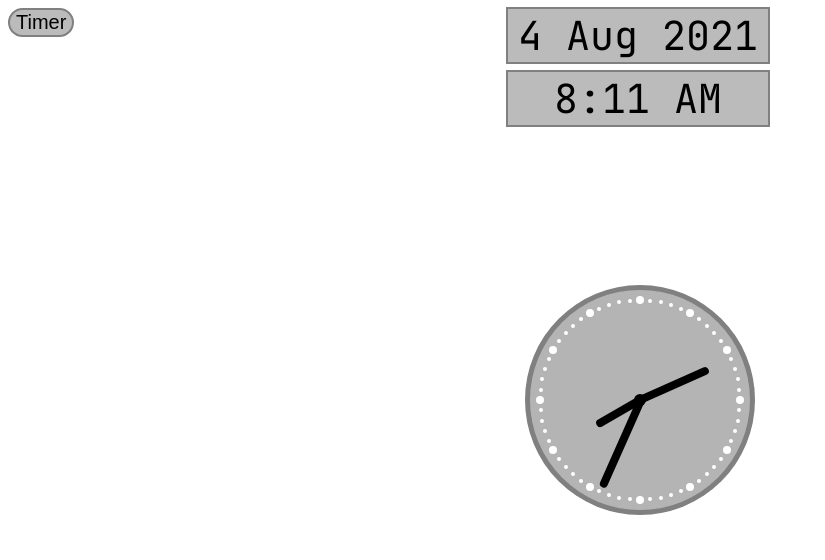
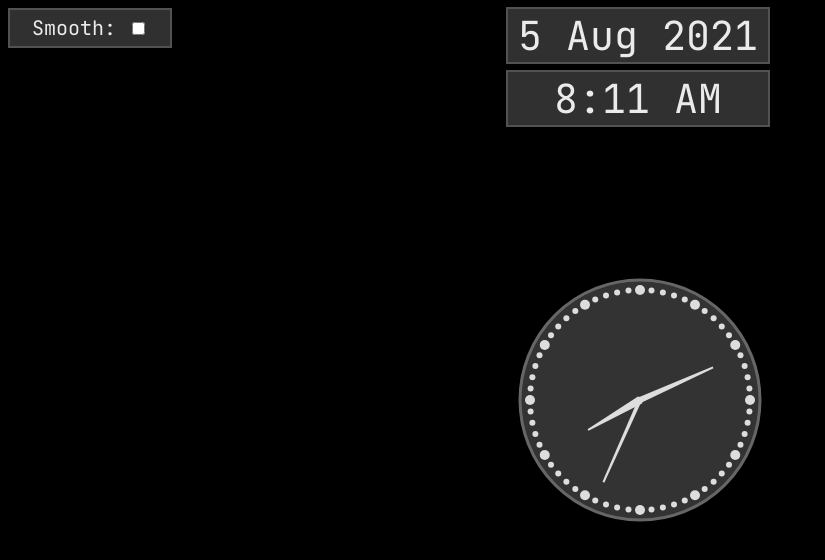
Before and after one commit to MunchDuster/clockify, a plain HTML site: page index.html in a window 1280 px wide. Shown: the whole page, without its empty margins (0-825 px from the left). Drawn offline with Linux system fonts and the light colour scheme.

Commit message:
Replace clock elements instead using html canvas Drak theme Remove timer button Added smooth button Added tick sound (Not synced)

```diff
--- a/index.html
+++ b/index.html
@@ -7,22 +7,17 @@
 <link href="https://fonts.googleapis.com/css2?family=JetBrains+Mono&display=swap" rel="stylesheet">
 </head>
 <body style="font-family: 'JetBrains Mono';">
-<button id="timer">Timer</button>
+<div class="settingsBox">
+	<label for="smoothBox">Smooth: </label><input type="checkbox" id="smoothBox" />
+</div>
 <div class="wordBox" id="date"></div>
 <div class="wordBox" id="time" style="top:70px;"></div>
-<div class="outerRound"></div>
-<div class="innerRound"></div>
-<div id="dotHolder"></div>
-<div id="secHand" class="secHand">
-	<div  style="border-radius:100px; bottom: 50px;width: 8px; height: 100px; background-color: black;"></div>
-</div>
-<div id="minHand" class="minHand">
-	<div class="minHandInner"></div>
-</div>
-<div id="hrHand" class="hrHand">
-	<div class="hrHandInner"></div>
-</div>
-<div class="centerDot"></div>
+<canvas id="canvas" width="300px" height="300px"></canvas>
+
+<audio autoplay loop>
+	<source src="tick.mp3" type="audio/mp3">
+</audio>
+
 <script src="script.js"></script>
 </body>
 </html>
--- a/script.js
+++ b/script.js
@@ -1,30 +1,52 @@
-var secHand = document.getElementById("secHand");
-var minHand = document.getElementById("minHand");
-var hrHand = document.getElementById("hrHand");
-var time = document.getElementById("time");
-var date = document.getElementById("date");
-function ticky(){
-	var realtime = new Date();
+const clockBorderThickness = 3;
+const clockRadius = 120;
 
-	date.innerText =  getDate(realtime.getMonth(),realtime.getFullYear(),realtime.getDay());
-	time.innerText = getTime(realtime.getSeconds(),realtime.getMinutes(),realtime.getHours());
-	secHand.style.transform = 'rotate(' + (realtime.getSeconds() * 6) +  'deg)';
-	minHand.style.transform = 'rotate(' + (realtime.getMinutes() * 6) + 'deg)';
-	hrHand.style.transform = 'rotate(' + (realtime.getHours() * 30) + 'deg)';
+//colors
+const handColor = "#ddd";
+const dotsColor = "#ddd";
+const clockBackground = "#333";
+const clockBorder = "#666";
+
+const DegToRad = Math.PI / 180;
+
+const time = document.getElementById("time");
+const date = document.getElementById("date");
+const timerBox = document.getElementById("timerBox");
+const canvas = document.getElementById("canvas");
+const smoothBox = document.getElementById("smoothBox");
+
+const ctx = canvas.getContext("2d");
+
+var realtime;
+function ticky() {
+  realtime = new Date();
+
+  date.innerText = getDate(
+    realtime.getMonth(),
+    realtime.getFullYear(),
+    realtime.getDate()
+  );
+  time.innerText = getTime(
+    realtime.getSeconds(),
+    realtime.getMinutes(),
+    realtime.getHours()
+  );
+  updateCanvas();
+  window.requestAnimationFrame(ticky);
 }
-function getTime(seconds,minutes,hours){
+function getTime(seconds, minutes, hours) {
   var str;
-	var mins = minutes < 10 ? '0' + minutes : minutes;
+  var mins = minutes < 10 ? "0" + minutes : minutes;
   if (hours > 12) {
     str = hours - 12 + ":" + mins + " PM";
-	}else{
+  } else {
     str = hours + ":" + mins + " AM";
   }
 
   return str;
 }
-function getDate(month,year,day){
-	var str = day + ' ';
+function getDate(month, year, day) {
+  var str = day + " ";
   const monthNames = [
     "Jan",
     "Feb",
@@ -39,42 +61,138 @@ function getDate(month,year,day){
     "Nov",
     "Dec",
   ];
-	str += monthNames[month] + ' ' + year;
+  str += monthNames[month] + " " + year;
   return str;
 }
-ticky();
-setInterval(ticky,1000);
+function updateCanvas() {
+  ClearCanvas();
+  DrawClockBack();
+  DrawPoints();
+  DrawHands();
+}
+function ClearCanvas() {
+  ctx.clearRect(0, 0, canvas.width, canvas.height);
+}
+function DrawClockBack() {
+  //Clock background
+  ctx.beginPath();
+  ctx.fillStyle = clockBackground;
+  ctx.arc(canvas.width / 2, canvas.height / 2, clockRadius, 0, Math.PI * 2);
+  ctx.fill();
 
+  //Clock border
+  ctx.strokeStyle = clockBorder;
+  ctx.lineWidth = clockBorderThickness;
+  ctx.stroke();
+  ctx.closePath();
+}
+function DrawPoints() {
+  for (var i = 0; i < 12; i++) {
+    //hour points
 
-//add hour Dots
-const holder = document.getElementById("dotHolder");
-for(var i=0;i<12;i++){
-	var dotdiv = document.createElement('div');
-	dotdiv.style.position = 'absolute'
-	dotdiv.style.display = 'inline - block';
-	dotdiv.style.width = '8px';
-	dotdiv.style.height = '8px';
-	dotdiv.style.backgroundColor = 'white';
-	dotdiv.style.borderRadius = '1000px';
-	dotdiv.style.top = "calc(50% + "+ (Math.sin((i * Math.PI) / 6) * 100 - 4) + "px)";
-	dotdiv.style.right = "calc(50% + " + (Math.cos((i * Math.PI) / 6) * 100 - 4) + "px)";
-	document.body.insertBefore(dotdiv,secHand);
-	//add sec dots
-	//add hour Dots
+    ctx.moveTo(
+      canvas.width / 2 + Math.cos(i * 30 * DegToRad) * (clockRadius - 10),
+      canvas.height / 2 + Math.sin(i * 30 * DegToRad) * (clockRadius - 10)
+    );
+    ctx.beginPath();
+    ctx.arc(
+      canvas.width / 2 + Math.cos(i * 30 * DegToRad) * (clockRadius - 10),
+      canvas.height / 2 + Math.sin(i * 30 * DegToRad) * (clockRadius - 10),
+      5,
+      0,
+      Math.PI * 2
+    );
+    ctx.fillStyle = dotsColor;
+    ctx.fill();
+    ctx.closePath();
+
+    //minute points
     for (var j = 1; j < 5; j++) {
-		var ndotdiv = document.createElement("div");
-		ndotdiv.style.position = "absolute";
-    	ndotdiv.style.display = "inline - block";
-    	ndotdiv.style.width = "4px";
-    	ndotdiv.style.height = "4px";
-    	ndotdiv.style.backgroundColor = "white";
-    	ndotdiv.style.borderRadius = "1000px";
-    	ndotdiv.style.top =
-        "calc(50% + " + (Math.sin((i*30 + j*6)* Math.PI / 180) * 100 - 2) + "px)";
-    	ndotdiv.style.right =
-        "calc(50% + " +
-        (Math.cos(((i * 30 + j * 6) * Math.PI) / 180) * 100 - 2) +
-        "px)";
-		holder.append(ndotdiv);
+      ctx.beginPath();
+      ctx.arc(
+        canvas.width / 2 +
+          Math.cos((i * 30 + j * 6) * DegToRad) * (clockRadius - 10),
+        canvas.height / 2 +
+          Math.sin((i * 30 + j * 6) * DegToRad) * (clockRadius - 10),
+        3,
+        0,
+        Math.PI * 2
+      );
+      ctx.fill();
+      ctx.closePath();
     }
   }
+}
+function DrawHands() {
+  if (smoothBox.checked) {
+    //sec hand
+    DrawHand(
+      (realtime.getSeconds() + realtime.getMilliseconds() / 1000) * 6 - 90,
+      90,
+      2
+    );
+    //minute hand
+    DrawHand(
+      (realtime.getMinutes() + realtime.getSeconds() / 60) * 6 - 90,
+      80,
+      6
+    );
+    //hour hand
+    DrawHand(
+      (realtime.getHours() + realtime.getMinutes() / 60) * 30 - 90,
+      60,
+      8
+    );
+  } else {
+    //sec hand
+    DrawHand(realtime.getSeconds() * 6 - 90, 90, 4);
+    //minute hand
+    DrawHand(realtime.getMinutes() * 6 - 90, 80, 6);
+    //hour hand
+    DrawHand(realtime.getHours() * 30 - 90, 60, 8);
+  }
+}
+function DrawHand(angle, length, width) {
+  ctx.beginPath();
+  //left center point
+  ctx.moveTo(
+    canvas.width / 2 + Math.sin(-angle * DegToRad) * (width / 2),
+    canvas.height / 2 + Math.cos(-angle * DegToRad) * (width / 2)
+  );
+  //back point
+  ctx.lineTo(
+    canvas.width / 2 + Math.cos(angle * DegToRad) * -(width / 2),
+    canvas.height / 2 + Math.sin(angle * DegToRad) * -(width / 2)
+  );
+  //right center point
+  ctx.lineTo(
+    canvas.width / 2 + Math.sin(-angle * DegToRad) * (-width / 2),
+    canvas.height / 2 + Math.cos(-angle * DegToRad) * (-width / 2)
+  );
+  //tip
+  ctx.lineTo(
+    canvas.width / 2 +
+      Math.cos(angle * DegToRad) * length +
+      Math.sin(-angle * DegToRad) * -1,
+    canvas.height / 2 +
+      Math.sin(angle * DegToRad) * length +
+      Math.cos(-angle * DegToRad) * -1
+  );
+  ctx.lineTo(
+    canvas.width / 2 +
+      Math.cos(angle * DegToRad) * length +
+      Math.sin(-angle * DegToRad) * 1,
+    canvas.height / 2 +
+      Math.sin(angle * DegToRad) * length +
+      +Math.cos(-angle * DegToRad) * 1
+  );
+  ctx.fillStyle = handColor;
+  ctx.fill();
+  ctx.closePath();
+}
+
+function hideShowTimer() {
+  timerBox.style.display =
+    timerBox.style.display == "none" ? "inline-block" : "none";
+}
+window.requestAnimationFrame(ticky);
--- a/style.css
+++ b/style.css
@@ -1,110 +1,52 @@
-.secHand{
-	margin: 0px;
-	padding: 0%;
-	text-align: center;
-	position:absolute;
-	top:calc(50% - 95px);
-	right:calc(50% - 5px);
-	width:10px;
-	height:190px;
+canvas {
+  position: absolute;
+  top: 50%;
+  left: 50%;
+  transform: translate(-50%, -50%);
 }
-.secHandInner{
-	margin: 0px;
-	padding: 0%;
-	border-radius:100px;
-	bottom: 50px;
-	display: inline-block;
-	width: 8px;
-	height: 50px;
+body {
   background-color: black;
-}
-.minHand{
-	margin: 0px;
-	padding: 0%;
-	position:absolute;
-	top:calc(50% - 75px);
-	right:calc(50% - 5px);
-	width:10px;
-	height:150px;
+  color: rgb(235, 235, 235);
   text-align: center;
 }
-.minHandInner{
-	margin: 0px;
-	padding: 0%;
-	border-radius:100px;
-	bottom: 50px;
-	display: inline-block;
-	width: 8px;
-	height: 75;
-	background-color: black;
+.wordBox {
+  position: absolute;
+  background-color: rgb(48, 48, 48);
+  top: 7px;
+  right: calc(50% - 130px);
+  text-align: center;
+  border: 2px solid rgb(82, 82, 82);
+  font-size: 40px;
+  width: 260px;
+  height: max-content;
 }
-.hrHand{
-	text-align: center;
-	margin: 0px;
-	padding: 0%;
-	position:absolute;
-	top:calc(50% - 50px);
-	right:calc(50% - 5px);
-	width:10px;
-	height:100px;
+.settingsBox {
+  width: 150px;
+  height: fit-content;
+  padding: 5px;
+  background-color: rgb(48, 48, 48);
+  border: 2px solid rgb(82, 82, 82);
+  font-size: 20px;
 }
-.hrHandInner{
-	margin: 0px;
-	padding: 0%;
-	border-radius:100px;
-	bottom: 50px;
-	display: inline-block;
-	width: 8px;
-	height: 50px;
-	background-color: black;
-}
-.wordBox{
-	position: absolute;
+button {
   background-color: rgb(187, 187, 187);
-	top:7px;
-	right:calc(50% - 130px);
-	text-align: center;
-	border:2px solid grey;
-	font-size: 40px;
-	width:260px;
-	height:max-content;
-}
-button{
-	background-color: rgb(187, 187, 187);
+  user-select: none;
+  outline: none;
   border-radius: 100px;
   text-align: center;
-	border:2px solid grey;
+  border: 2px solid grey;
   font-size: 20px;
-	width:max-content;
-	height:max-content;
+  width: max-content;
+  height: max-content;
 }
-button:hover{
+button:hover {
   background-color: rgb(150, 150, 150);
 }
-.outerRound{
-	position: absolute;
+
+.miniBox {
+  display: inline-block;
+  width: max-content;
+  height: max-content;
+  border: 2px solid black;
   background-color: grey;
-	border-radius: 1000px;
-	top:calc(50% - 115px);
-	right:calc(50% - 115px);
-	width:230px;
-	height:230px;
 }
-.innerRound{
-	position: absolute;
-	background-color: rgb(180, 180, 180);
-	border-radius: 1000px;
-	top:calc(50% - 110px);
-	right:calc(50% - 110px);
-	width:220px;
-	height:220px;
-}
-.centerDot{
-	position:absolute;
-	background-color: black;
-	top:calc(50% - 6px);
-	right:calc(50% - 6px);
-	width:12px;
-	height:12px;
-	border-radius: 100px;
-}
```
Also changed, not shown: 1 other file. Lines whose indentation alone changed are shown as unchanged.
